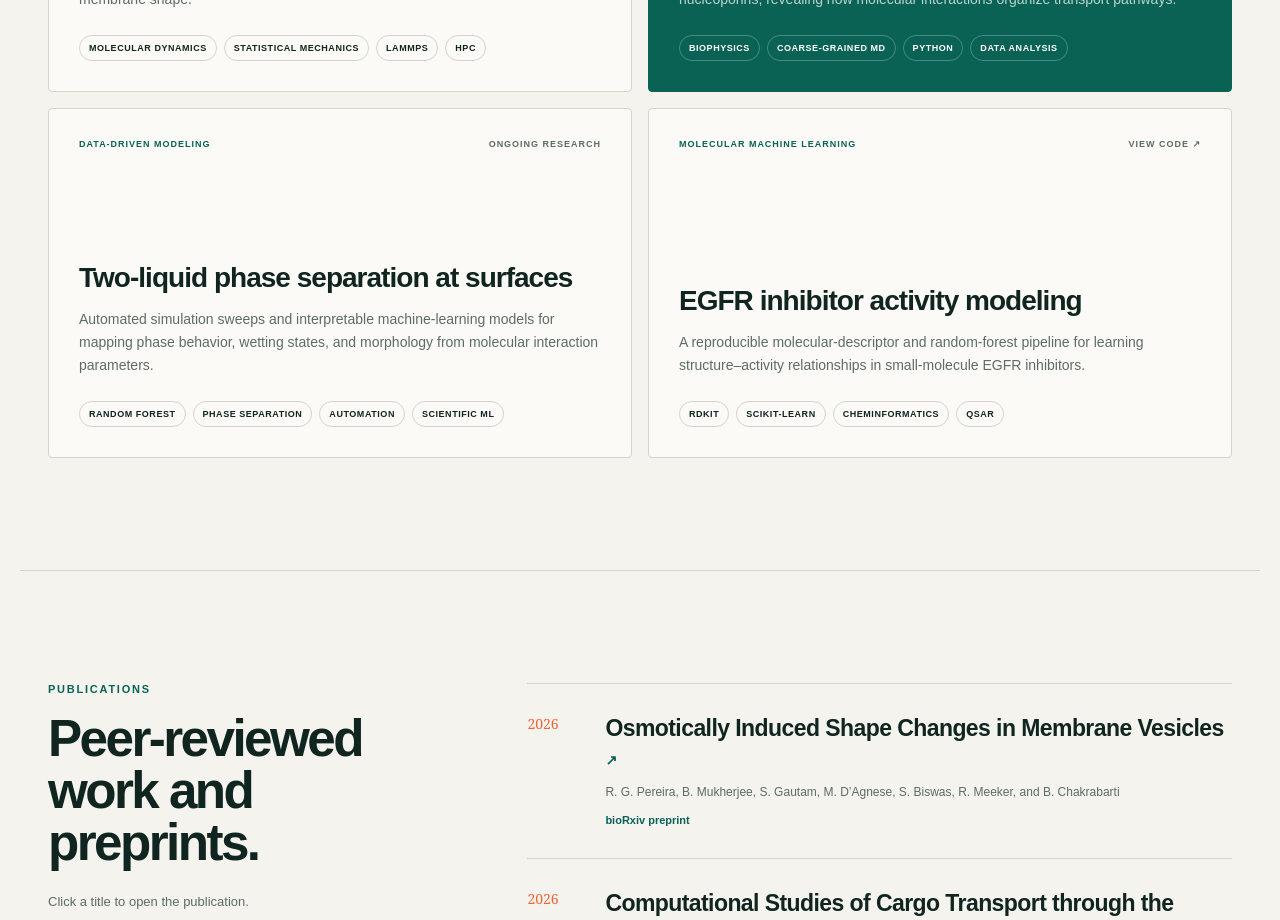
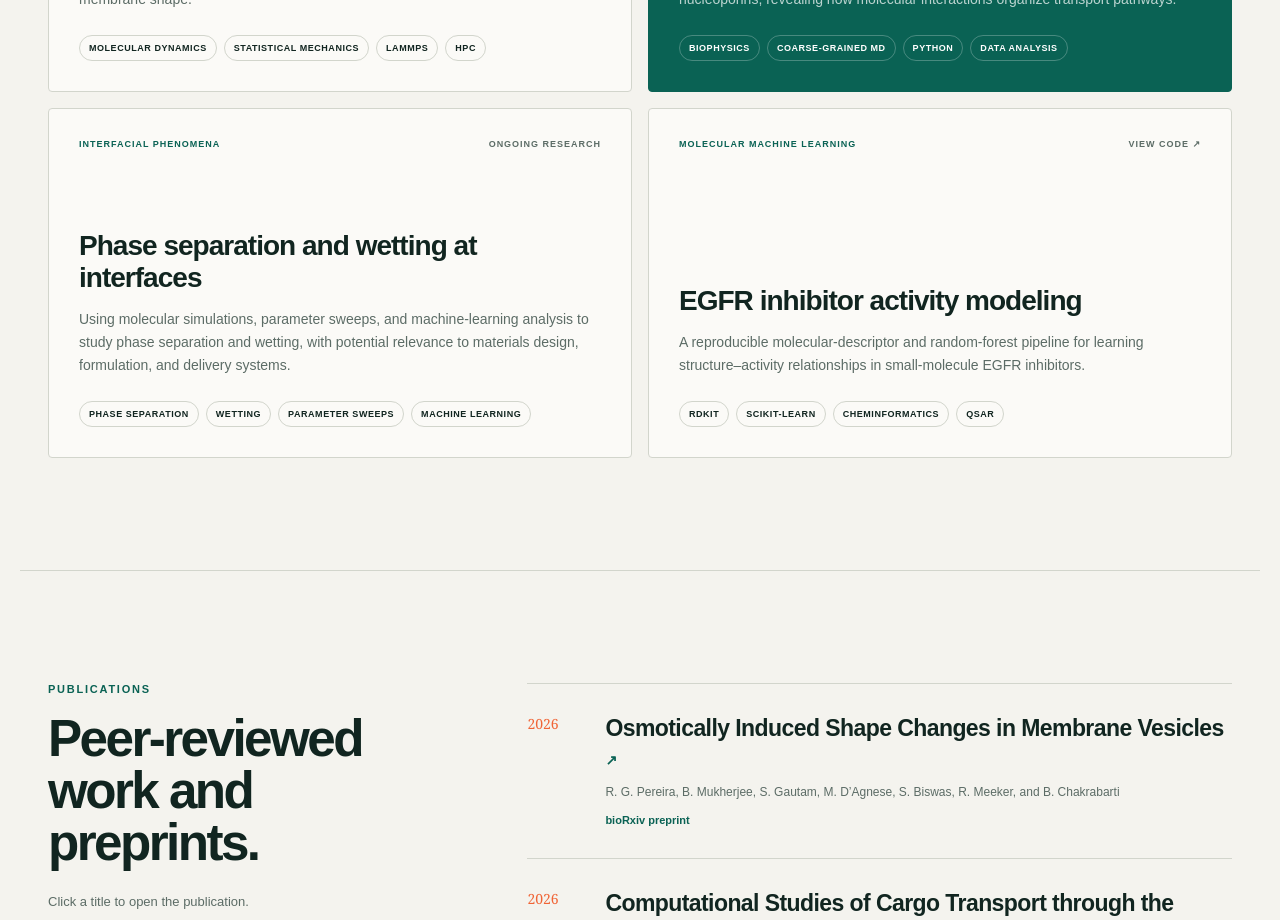
Before and after one commit to skg43/skg43.github.io, a React (Vite) app: page / in a window 1280 px wide. Shown: the part 1480-2400 px from the top of the page. Built offline with nearby package versions, Linux system fonts and the light colour scheme.

Commit message:
Refine phase separation research description
Updated project details to reflect new research focus on interfacial phenomena and phase separation.

```diff
--- a/src/App.tsx
+++ b/src/App.tsx
@@ -18,11 +18,11 @@ const projects = [
     linkLabel: "Read preprint",
   },
   {
-    eyebrow: "Data-driven modeling",
-    title: "Two-liquid phase separation at surfaces",
+    eyebrow: "Interfacial phenomena",
+    title: "Phase separation and wetting at interfaces",
     description:
-      "Automated simulation sweeps and interpretable machine-learning models for mapping phase behavior, wetting states, and morphology from molecular interaction parameters.",
-    tags: ["Random forest", "Phase separation", "Automation", "Scientific ML"],
+      "Using molecular simulations, parameter sweeps, and machine-learning analysis to study phase separation and wetting, with potential relevance to materials design, formulation, and delivery systems.",
+    tags: ["Phase separation", "Wetting", "Parameter sweeps", "Machine learning"],
   },
   {
     eyebrow: "Molecular machine learning",
```
